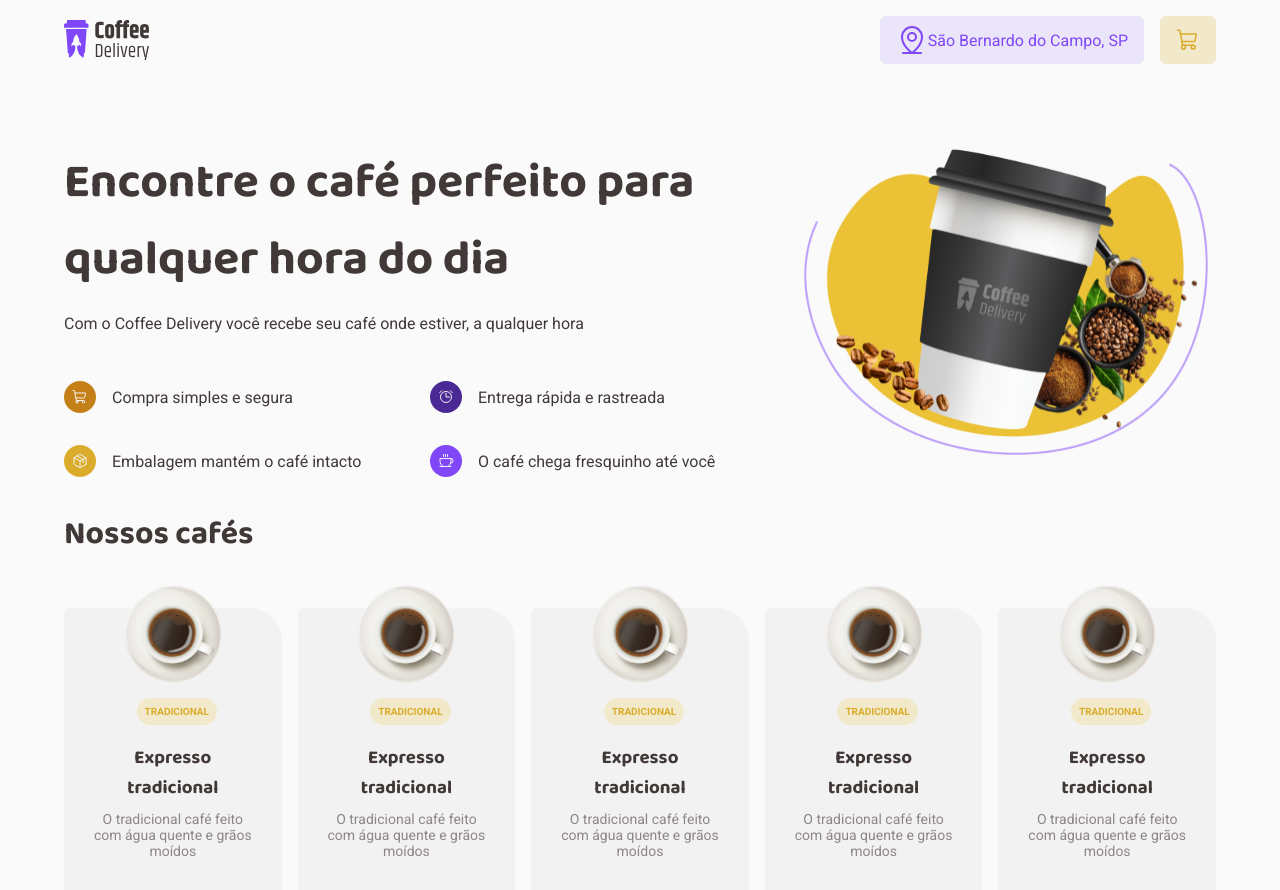
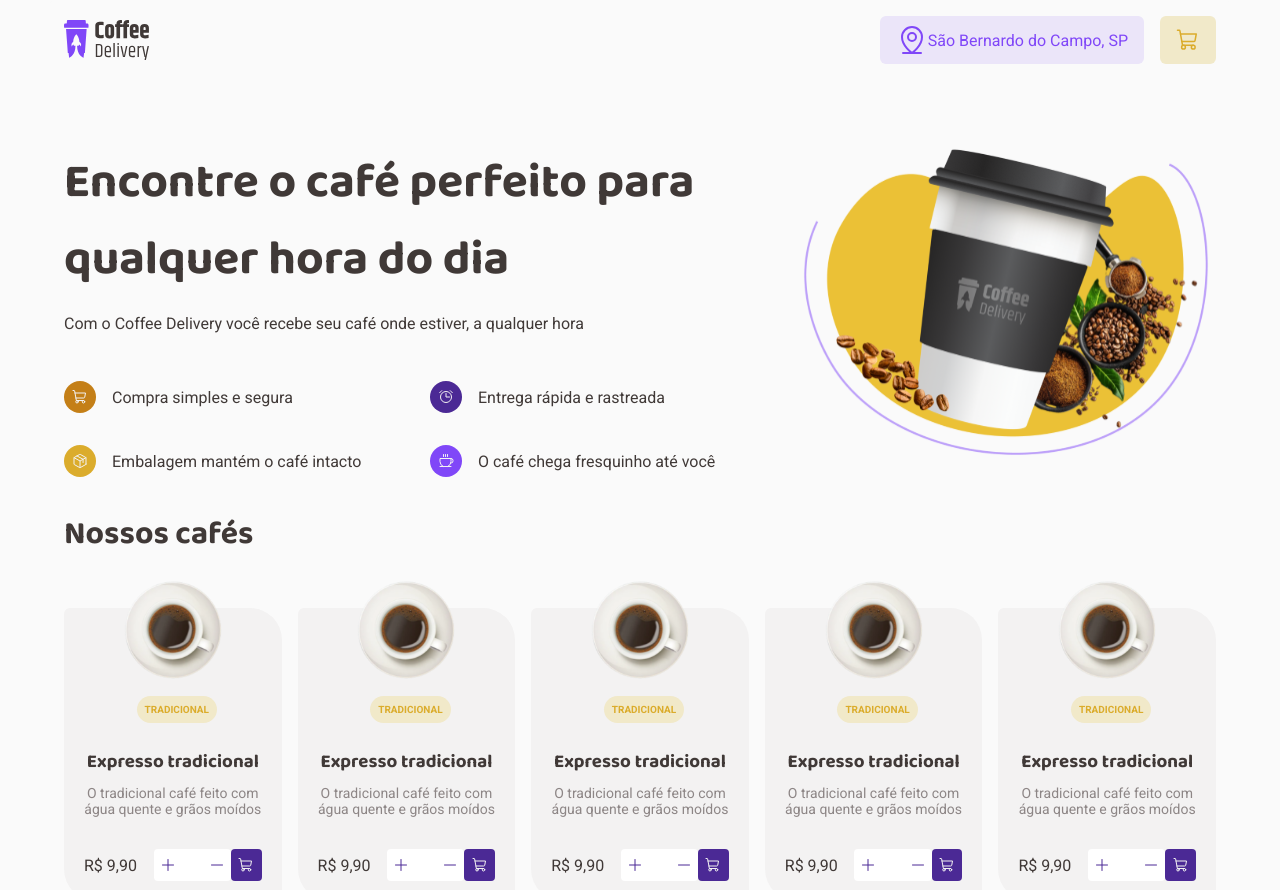
Before and after one commit to Giovani-Silva/coffee-delivery, a React (Vite) app: page / in a window 1280 px wide. Shown: the top 890 px of the page. Built offline with nearby package versions, Linux system fonts and the light colour scheme.

Commit message:
estilo stepper

```diff
--- a/src/components/Stepper/index.tsx
+++ b/src/components/Stepper/index.tsx
@@ -4,11 +4,11 @@ import { StepperWrapper } from './styles';
 export function Stepper() {
   return (
     <StepperWrapper>
-      <button>
+      <button type="button">
         <Plus size={16} />
       </button>
       <input type="number" pattern="[0-9]+" inputMode="numeric" min="1" max="10" />
-      <button>
+      <button type="button">
         <Minus size={16} />
       </button>
     </StepperWrapper>
--- a/src/components/Stepper/styles.ts
+++ b/src/components/Stepper/styles.ts
@@ -1,6 +1,28 @@
 import styled from 'styled-components';
 
 export const StepperWrapper = styled.div`
+  background: ${(props) => props.theme['white']};
+  width: min(80px, 100%);
+  padding: 0.25rem;
+  border-radius: 4px;
+  display: flex;
+  align-items: center;
+  justify-content: space-between;
+  box-shadow: 0 0 0 black;
+  input {
+    height: 1.5rem;
+    flex: 1;
+    text-align: center;
+    font-size: 0.875rem;
+    font-weight: bold;
+    border: none;
+
+    &:focus {
+      outline: none;
+      background: ${(props) => props.theme['secondary-100']};
+      box-shadow: 0 0 0 2px ${(props) => props.theme['secondary-400']};
+    }
+  }
   input::-webkit-outer-spin-button,
   input::-webkit-inner-spin-button {
     /* display: none; <- Crashes Chrome on hover */
@@ -11,4 +33,23 @@ export const StepperWrapper = styled.div`
   input[type='number'] {
     -moz-appearance: textfield; /* Firefox */
   }
+
+  button {
+    width: 1.25rem;
+    height: 1.5rem;
+    display: flex;
+    align-items: center;
+    justify-content: center;
+    border: none;
+    background: none;
+    color: ${(props) => props.theme['secondary-500']};
+    cursor: pointer;
+    outline: none;
+    &:focus {
+      box-shadow: none;
+    }
+    &:hover {
+      color: ${(props) => props.theme['secondary-400']};
+    }
+  }
 `;
--- a/src/pages/Home/index.tsx
+++ b/src/pages/Home/index.tsx
@@ -1,7 +1,7 @@
 import { Alarm, Coffee, Package, ShoppingCart } from 'phosphor-react';
 import coffeBanner from '../../assets/coffe-banner.svg';
 import { Stepper } from '../../components/Stepper';
-import { Banner, Card, CardBody, CardFooter, CardHeader, Content, IconWrapper, ListCard, ListIcons, Tag } from './styles';
+import { AddCard, Banner, Card, CardBody, CardFooter, CardHeader, Content, IconWrapper, ListCard, ListIcons, Tag } from './styles';
 
 export function Home() {
   const itens = [1, 2, 3, 4, 5, 6];
@@ -60,9 +60,9 @@ export function Home() {
               <span>R$ 9,90</span>
               <form>
                 <Stepper />
-                <button>
+                <AddCard type="button">
                   <ShoppingCart size={16} />
-                </button>
+                </AddCard>
               </form>
             </CardFooter>
           </Card>
--- a/src/pages/Home/styles.ts
+++ b/src/pages/Home/styles.ts
@@ -72,7 +72,7 @@ export const Card = styled.li`
   align-items: center;
   border-radius: 6px 2rem;
   background: ${(props) => props.theme['gray-100']};
-  padding: 1.5rem;
+  padding: 1.25rem;
   width: min(17.5rem, 100%);
   position: relative;
 
@@ -102,6 +102,7 @@ export const Tag = styled.span`
   font-weight: bold;
   padding: 0.5rem;
   border-radius: 16px;
+  margin-top: auto;
 
   &:not(:first-child) {
     margin-left: 0.5rem;
@@ -109,8 +110,11 @@ export const Tag = styled.span`
 `;
 
 export const CardHeader = styled.div`
-  text-align: center;
+  display: flex;
+  flex-direction: column;
+  align-items: center;
   margin-bottom: 1rem;
+  min-height: 5rem;
 `;
 
 export const CardBody = styled.div`
@@ -122,4 +126,35 @@ export const CardBody = styled.div`
   }
 `;
 
-export const CardFooter = styled.div``;
+export const CardFooter = styled.div`
+  display: flex;
+  width: 100%;
+  gap: 0.5rem;
+  align-items: center;
+  justify-content: space-between;
+  form {
+    display: flex;
+    justify-content: space-between;
+  }
+`;
+
+export const AddCard = styled.button`
+  width: 2rem;
+  border: none;
+  border-radius: 4px;
+  display: flex;
+  align-items: center;
+  justify-content: center;
+  background: ${(props) => props.theme['secondary-500']};
+  cursor: pointer;
+  &:focus {
+    box-shadow: none;
+  }
+  &:hover {
+    background: ${(props) => props.theme['secondary-400']};
+  }
+
+  svg {
+    color: ${(props) => props.theme['gray-100']};
+  }
+`;
```
